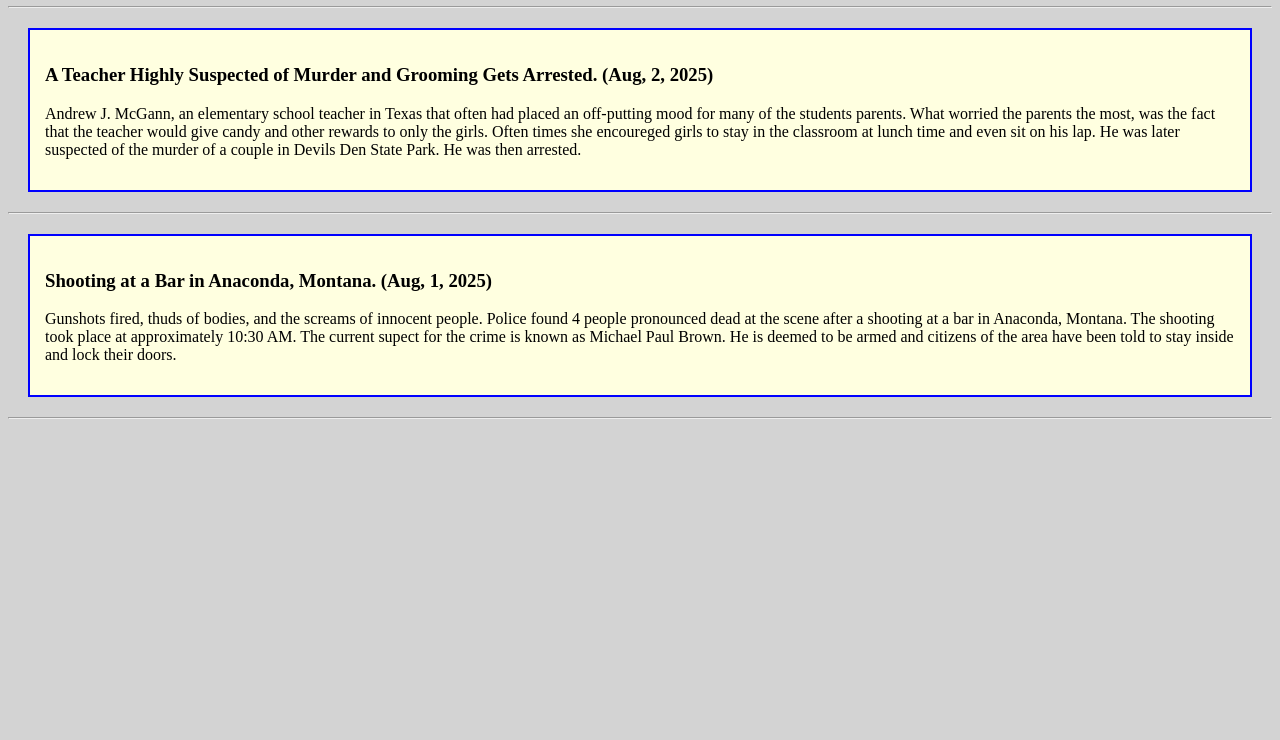
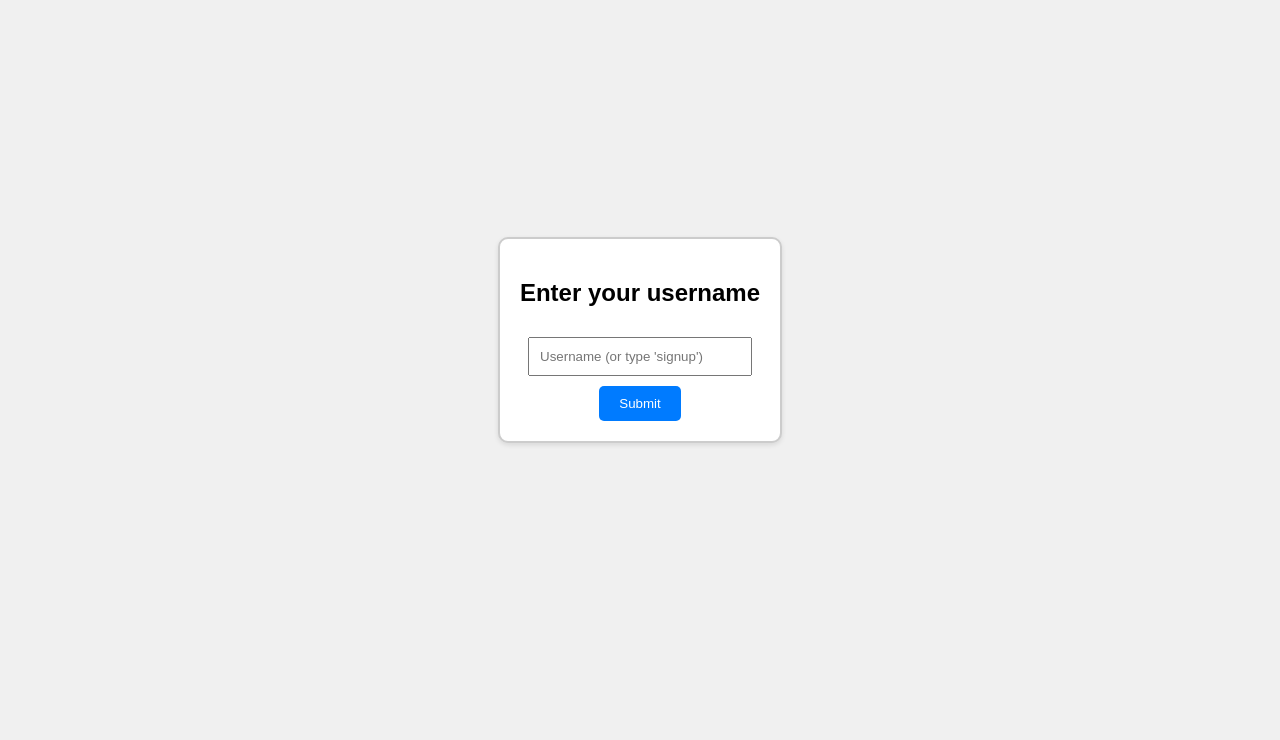
Before and after one commit to TheGameDeveloperNoob/thegamedevelopernoob.github.io, a plain HTML site: page index.html in a window 1280 px wide. Shown: the part 60-800 px from the top of the page. Drawn offline with Linux system fonts and the light colour scheme.

Commit message:
Update index.html

```diff
--- a/index.html
+++ b/index.html
@@ -1,32 +1,114 @@
-<h1 style="text-align: center;">XYZ Articles.</h1>
-    <hr>
-<style>
-.box1 {
-  border: 2px solid blue; /* Sets a 2px solid blue border */
-  background-color: lightyellow; /* Sets a light yellow background color */
-  padding: 15px; /* Adds space between the content and the border */
-  margin: 20px; /* Adds space outside the box */
-}
-</style>
-<div class="box1">
- <h3>A Teacher Highly Suspected of Murder and Grooming Gets Arrested. (Aug, 2, 2025)</h3>
-<p>Andrew J. McGann, an elementary school teacher in Texas that often had placed an off-putting mood for many of the students parents. What worried the parents the most, was the fact that the teacher would give candy and other rewards to only the girls. Often times she encoureged girls to stay in the classroom at lunch time and even sit on his lap. He was later suspected of the murder of a couple in Devils Den State Park. He was then arrested.</p>
-</div>
-<hr>
-<style>
-.box2 {
-  border: 2px solid blue; /* Sets a 2px solid blue border */
-  background-color: lightyellow; /* Sets a light yellow background color */
-  padding: 15px; /* Adds space between the content and the border */
-  margin: 20px; /* Adds space outside the box */
-}
+<!DOCTYPE html>
+<html lang="en">
+<head>
+  <meta charset="UTF-8">
+  <title>Username Checker</title>
+  <style>
+    body {
+      font-family: Arial, sans-serif;
+      display: flex;
+      justify-content: center;
+      align-items: center;
+      height: 100vh;
+      margin: 0;
+      background-color: #f0f0f0;
+    }
 
-body {
-    background-color: lightgray;
-}
-</style>
-<div class="box2">
-<h3>Shooting at a Bar in Anaconda, Montana. (Aug, 1, 2025)</h3>
-<p>Gunshots fired, thuds of bodies, and the screams of innocent people. Police found 4 people pronounced dead at the scene after a shooting at a bar in Anaconda, Montana. The shooting took place at approximately 10:30 AM. The current supect for the crime is known as Michael Paul Brown. He is deemed to be armed and citizens of the area have been told to stay inside and lock their doors.</p>
-</div>
-<hr>
+    #prompt {
+      text-align: center;
+      padding: 20px;
+      background-color: #ffffff;
+      border: 2px solid #ccc;
+      border-radius: 10px;
+      box-shadow: 0 2px 5px rgba(0,0,0,0.1);
+    }
+
+    #coloredBox {
+      width: 200px;
+      height: 200px;
+      background-color: #4CAF50;
+      display: none;
+      border-radius: 10px;
+      box-shadow: 0 2px 10px rgba(0,0,0,0.2);
+      display: flex;
+      justify-content: center;
+      align-items: center;
+      color: white;
+      font-size: 24px;
+      font-weight: bold;
+      text-align: center;
+    }
+
+    input[type="text"] {
+      padding: 10px;
+      margin-top: 10px;
+      width: 200px;
+    }
+
+    #coloredBox2 {
+      width: 200px;
+      height: 200px;
+      background-color: #4CAF50;
+      display: none;
+      border-radius: 10px;
+      box-shadow: 0 2px 10px rgba(0,0,0,0.2);
+      display: flex;
+      justify-content: center;
+      align-items: center;
+      color: white;
+      font-size: 24px;
+      font-weight: bold;
+      text-align: center;
+    }
+
+    button {
+      padding: 10px 20px;
+      margin-top: 10px;
+      background-color: #007BFF;
+      color: white;
+      border: none;
+      border-radius: 5px;
+      cursor: pointer;
+    }
+
+    button:hover {
+      background-color: #0056b3;
+    }
+  </style>
+</head>
+<body>
+
+  <div id="prompt">
+    <h2>Enter your username</h2>
+    <input type="text" id="username" placeholder="Username (or type 'signup')">
+    <br>
+    <button onclick="checkUsername()">Submit</button>
+  </div>
+
+  <div id="coloredBox">Welcome, Your Current Balance is 30 Cubics.</div>
+  <div id="coloredBox2">Welcome, Your Current Balance is 0 Cubics.</div>
+
+  <script>
+   document.getElementById("coloredBox").style.display = "none";
+      document.getElementById("coloredBox2").style.display = "none";
+
+    function checkUsername() {
+      const username = document.getElementById("username").value.trim();
+
+      if (username === "TheGameDevNoob") {
+        document.getElementById("prompt").style.display = "none";
+        document.getElementById("coloredBox").style.display = "block";
+        document.getElementById("coloredBox").style.display = "flex";  // Shows the box
+      } else if (username === "signup") {
+        window.location.href = "https://docs.google.com/forms/d/e/1FAIpQLSfVTyxjZ0R_jt58hhlEv8ZIW_ewWRlYhfMOWAtL_z5jFPeHxg/viewform?usp=header";
+            } else if (username === "Lyrareine") {
+                      document.getElementById("prompt").style.display = "none";
+                      document.getElementById("coloredBox2").style.display = "block";
+                      document.getElementById("coloredBox2").style.display = "flex";
+
+      }
+    }
+  </script>
+
+</body>
+</html>
```
